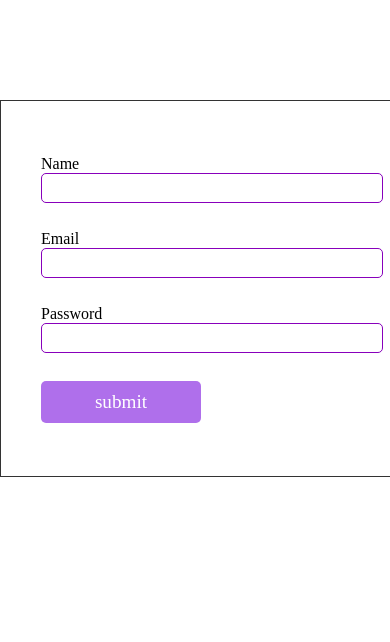
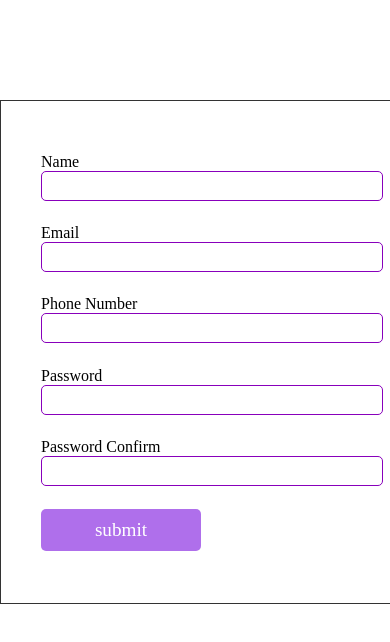
Before and after one commit to behzadiv/sign-up-form, a React (Create React App) app: page / in a window 390 px wide. Shown: the top 642 px of the page. Built offline with nearby package versions, Linux system fonts and the light colour scheme.

Commit message:
add phoneNumber & passwordConfirmation input + used match to validation

```diff
--- a/src/App.css
+++ b/src/App.css
@@ -2,7 +2,7 @@
     text-align: center;
 }
 form{
-   height: 35vh;
+   height: 50vh;
     display: flex;
     flex-direction: column;
     justify-content: space-around;
--- a/src/components/SignUpForm.jsx
+++ b/src/components/SignUpForm.jsx
@@ -5,13 +5,22 @@ import * as Yup from "yup"
 const initialValues ={
      name:"",
      email:"",
-     password:""
+     phoneNumber:"",
+     password:"",
+     passwordConfirmation:""
 }
 //
 const validationSchema = Yup.object({
     name:Yup.string().required("Name is Required"),
     email:Yup.string().email("Invalid Email").required("Email is Required"),
-    password:Yup.string().required("Password is Required")
+    phoneNumber:Yup.string().required("Phone Number is Required ").matches(/^[0-9]{11}$/,"Invalid Phone Number"),
+    password:Yup.string().required("Password is Required").matches(
+      /^(?=.*[a-z])(?=.*[A-Z])(?=.*[0-9])(?=.*[!@#\$%\^&\*])(?=.{8,})/,
+      "Must Contain 8 Characters, One Uppercase, One Lowercase, One Number and One Special Case Character")
+    ,
+    passwordConfirmation:Yup.string()
+    .oneOf([Yup.ref('password'), null], 'Passwords must match')
+
 })
 const SignUpForm = () => {
   const onSubmit =(values) =>{
@@ -44,6 +53,15 @@ const SignUpForm = () => {
         {formik.errors.email && formik.touched.email && <div className="error">{formik.errors.email}</div>}
       </div>
       <div>
+        <label>Phone Number</label>
+        <input
+          type="text"
+          name="phoneNumber"
+         {...formik.getFieldProps("phoneNumber")}
+        />
+        {formik.errors.phoneNumber && formik.touched.phoneNumber && <div className="error">{formik.errors.phoneNumber}</div>}
+      </div>
+      <div>
         <label>Password</label>
         <input
           type="text"
@@ -52,6 +70,15 @@ const SignUpForm = () => {
         />
         {formik.errors.password && formik.touched.password && <div className="error">{formik.errors.password}</div>}
       </div>
+      <div>
+        <label>Password Confirm</label>
+        <input
+          type="text"
+          name="passwordConfirmation"
+         {...formik.getFieldProps("passwordConfirmation")}
+        />
+        {formik.errors.passwordConfirmation && formik.touched.passwordConfirmation && <div className="error">{formik.errors.passwordConfirmation}</div>}
+      </div>
       <button type="submit" className="submitBtn">submit</button>
     </form>
   );
```
